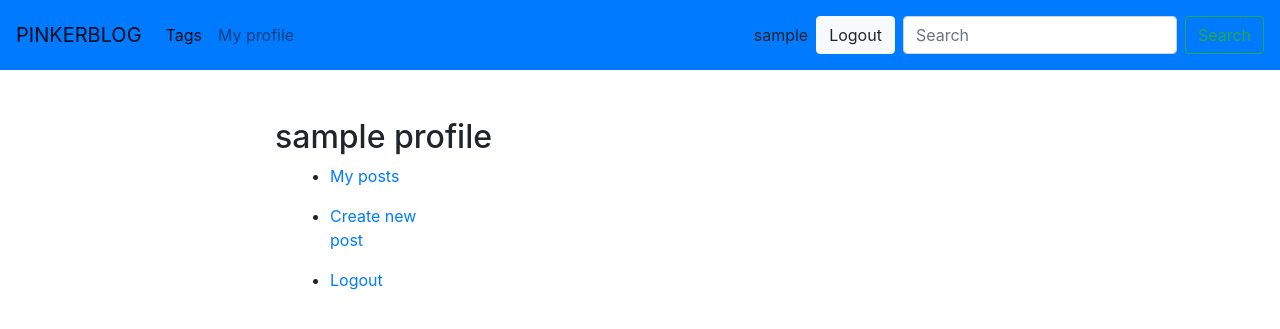
After one commit to HolidayMan/pinkerblog, a Django app: a page that uses blog/templates/navbar.html in a window 1280 px wide. The commit adds this page. Shown: the top 329 px of the page. Run offline with Django 3.2, Linux system fonts and the light colour scheme; the visitor is signed in with stand-in values (Sample User, id 1); parts of the project's set-up code (start-up, migrations or seed data) failed here and were passed over; some libraries are stand-ins or nearby versions.

Commit message:
added profile

```diff
--- a/blog/signup/urls.py
+++ b/blog/signup/urls.py
@@ -2,5 +2,6 @@ from django.urls import path, re_path
 from .views import *
 
 urlpatterns = [
-    path('', SignUp.as_view(), name='signup_url'),
+    path('signup/', SignUp.as_view(), name='signup_url'),
+    path('profile/', Profile.as_view(), name='profile'),
 ]
--- a/blog/signup/views.py
+++ b/blog/signup/views.py
@@ -1,6 +1,7 @@
 from django.shortcuts import render, redirect, get_object_or_404
 from django.http import HttpResponse
 from django.contrib.auth import authenticate, login
+from django.contrib.auth.mixins import LoginRequiredMixin, PermissionRequiredMixin
 from django.views.generic import View
 from django.core.paginator import Paginator
 from .forms import UserCreateForm
@@ -15,5 +16,10 @@ class SignUp(View):
         if form.is_valid():
             user = form.save()
             login(request, user)
-            return redirect('posts_list_url')
+            return redirect('profile')
         return render(request, 'registration/signup.html', context={'form': form})
+
+
+class Profile(LoginRequiredMixin, View):
+    def get(self, request):
+        return render(request, 'registration/profile.html')
--- /dev/null
+++ b/blog/static/registration/style.css
@@ -0,0 +1,3 @@
+.no-bullet li {
+    text-decoration: none;
+}
--- a/blog/templates/navbar.html
+++ b/blog/templates/navbar.html
@@ -23,9 +23,11 @@
             <a class="dropdown-item" href="#">Something else here</a>
         </div>
         </li> {% endcomment %}
-        {% comment %} <li class="nav-item">
-            <a class="nav-link disabled" href="#" tabindex="-1" aria-disabled="true">Disabled</a>
-        </li> {% endcomment %}
+        {% if user.is_authenticated %}
+            <li class="nav-item">
+                <a class="nav-link" href="{% url 'profile' %}" tabindex="-1" aria-disabled="true">My profile</a>
+            </li>
+        {% endif %}
     </ul>
     <div class="my-2 mr-sm-2">
         {% if user.is_authenticated %}
--- /dev/null
+++ b/blog/templates/registration/profile.html
@@ -0,0 +1,24 @@
+{% extends 'base.html' %}
+{% load staticfiles %}
+{% block head %}
+    <link rel="stylesheet" href="{% static 'registration/style.css' %}">
+{% endblock head %}
+{% block content %}
+    <h2>{{ user.username }} profile</h2>
+    <div class="container">
+        <div class="row col-4">
+            <ul class="no-bullet">
+                <li>
+                    <p><a href="{% url 'user_posts_list_url' username=user.username %}">My posts</a></p>
+                </li>
+                <li>
+                    <p><a href="{% url 'post_create_url' %}">Create new post</a></p>
+                </li>
+                <li>
+                    <p><a href="{% url 'logout' %}">Logout</a></p>
+                </li>
+            </ul>
+
+        </div>
+    </div>
+{% endblock content %}
```
